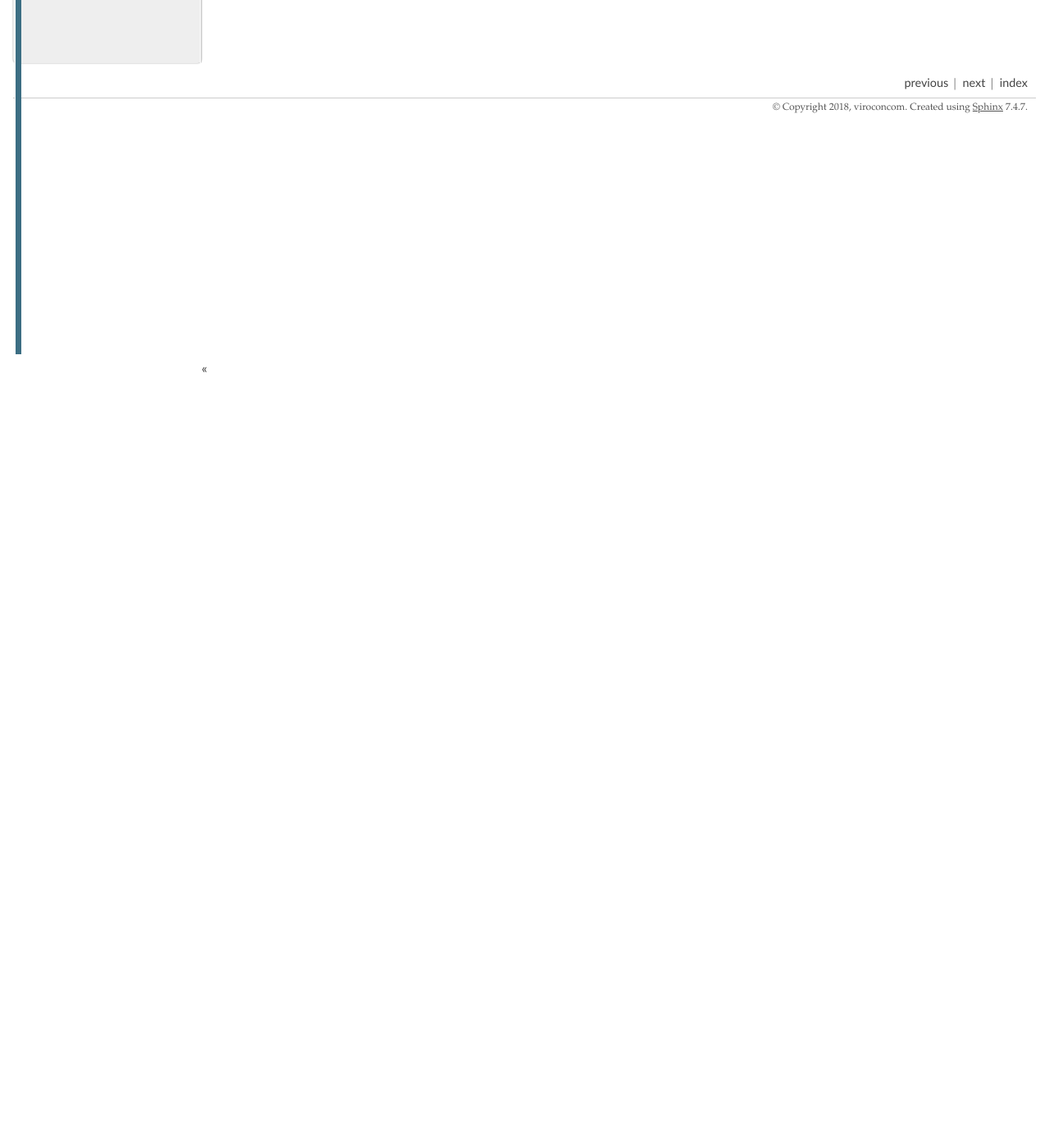
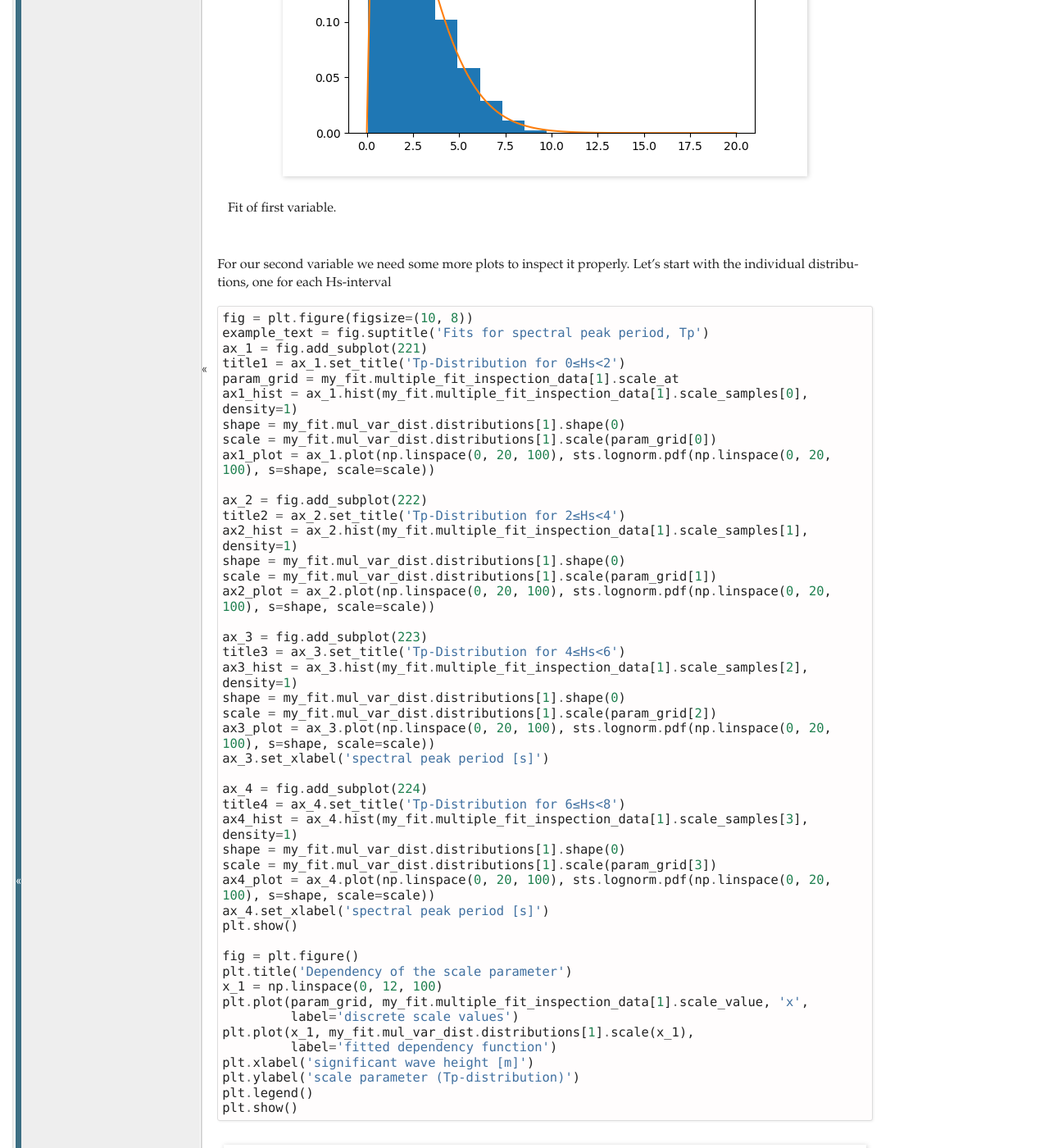
Before and after one commit to virocon-organization/virocon, a Sphinx documentation site: the page built from docs/fitting.rst, in a window 1280 px wide and 1400 px high, scrolled down 2896 px. Shown: the whole window at 82% size. Built offline with Sphinx 7.4.7, drawn with Linux system fonts in a browser that asks for light colours; before the commit the page ends 3328 px from its top, so only the background shows below that; some of the changed text lies outside the part shown.

Commit message:
Input rest of example of fitting, #24

```diff
--- a/docs/fitting.rst
+++ b/docs/fitting.rst
@@ -83,7 +82,6 @@
 Based on this description, we can perform the fit ::
 
     my_fit = Fit((sample_1, sample_2), (dist_description_0, dist_description_1), timeout=None)
-
 
 Let us plot the fit for the first variable ::
 
@@ -98,3 +96,104 @@
              label='fit')
     plt.legend()
     plt.show()
+
+
+.. figure:: fitting_fig2.png
+    :scale: 100 %
+    :alt: fit of first variable
+
+    Fit of first variable.
+
+For our second variable we need some more plots to inspect it properly.
+Let's start with the individual distributions, one for each Hs-interval ::
+
+    fig = plt.figure(figsize=(10, 8))
+    example_text = fig.suptitle('Fits for spectral peak period, Tp')
+    ax_1 = fig.add_subplot(221)
+    title1 = ax_1.set_title('Tp-Distribution for 0≤Hs<2')
+    param_grid = my_fit.multiple_fit_inspection_data[1].scale_at
+    ax1_hist = ax_1.hist(my_fit.multiple_fit_inspection_data[1].scale_samples[0], density=1)
+    shape = my_fit.mul_var_dist.distributions[1].shape(0)
+    scale = my_fit.mul_var_dist.distributions[1].scale(param_grid[0])
+    ax1_plot = ax_1.plot(np.linspace(0, 20, 100), sts.lognorm.pdf(np.linspace(0, 20, 100), s=shape, scale=scale))
+
+    ax_2 = fig.add_subplot(222)
+    title2 = ax_2.set_title('Tp-Distribution for 2≤Hs<4')
+    ax2_hist = ax_2.hist(my_fit.multiple_fit_inspection_data[1].scale_samples[1], density=1)
+    shape = my_fit.mul_var_dist.distributions[1].shape(0)
+    scale = my_fit.mul_var_dist.distributions[1].scale(param_grid[1])
+    ax2_plot = ax_2.plot(np.linspace(0, 20, 100), sts.lognorm.pdf(np.linspace(0, 20, 100), s=shape, scale=scale))
+
+    ax_3 = fig.add_subplot(223)
+    title3 = ax_3.set_title('Tp-Distribution for 4≤Hs<6')
+    ax3_hist = ax_3.hist(my_fit.multiple_fit_inspection_data[1].scale_samples[2], density=1)
+    shape = my_fit.mul_var_dist.distributions[1].shape(0)
+    scale = my_fit.mul_var_dist.distributions[1].scale(param_grid[2])
+    ax3_plot = ax_3.plot(np.linspace(0, 20, 100), sts.lognorm.pdf(np.linspace(0, 20, 100), s=shape, scale=scale))
+    ax_3.set_xlabel('spectral peak period [s]')
+
+    ax_4 = fig.add_subplot(224)
+    title4 = ax_4.set_title('Tp-Distribution for 6≤Hs<8')
+    ax4_hist = ax_4.hist(my_fit.multiple_fit_inspection_data[1].scale_samples[3], density=1)
+    shape = my_fit.mul_var_dist.distributions[1].shape(0)
+    scale = my_fit.mul_var_dist.distributions[1].scale(param_grid[3])
+    ax4_plot = ax_4.plot(np.linspace(0, 20, 100), sts.lognorm.pdf(np.linspace(0, 20, 100), s=shape, scale=scale))
+    ax_4.set_xlabel('spectral peak period [s]')
+    plt.show()
+
+    fig = plt.figure()
+    plt.title('Dependency of the scale parameter')
+    x_1 = np.linspace(0, 12, 100)
+    plt.plot(param_grid, my_fit.multiple_fit_inspection_data[1].scale_value, 'x',
+             label='discrete scale values')
+    plt.plot(x_1, my_fit.mul_var_dist.distributions[1].scale(x_1),
+             label='fitted dependency function')
+    plt.xlabel('significant wave height [m]')
+    plt.ylabel('scale parameter (Tp-distribution)')
+    plt.legend()
+    plt.show()
+
+
+.. figure:: fitting_fig3.png
+    :scale: 100 %
+    :alt: individual fits of second variable
+
+    Individual fits of second variable, Tp.
+
+Let us now inspect how well our depdency function fits to these four scale
+values we got from the individual distributions ::
+
+    iform_contour = IFormContour(my_fit.mul_var_dist, 25, 3, 100, timeout=None)
+    plt.scatter(sample_1, sample_2, label='sample')
+    plt.plot(iform_contour.coordinates[0][0], iform_contour.coordinates[0][1],
+                '-k', label='IFORM contour')
+    plt.xlabel('significant wave height [m]')
+    plt.ylabel('spectral peak period [s]')
+    plt.legend()
+    plt.show()
+
+
+.. figure:: fitting_fig4.png
+    :scale: 100 %
+    :alt: fit of the dependency function
+
+    Fit of the dependency function.
+
+Finally, let us use the multivariate distribution we fitted to the sample to
+compute an environmental contour ::
+
+    iform_contour = IFormContour(my_fit.mul_var_dist, 25, 3, 100, timeout=None)
+    plt.scatter(sample_1, sample_2, label='sample')
+    plt.plot(iform_contour.coordinates[0][0], iform_contour.coordinates[0][1],
+                '-k', label='IFORM contour')
+    plt.xlabel('significant wave height [m]')
+    plt.ylabel('spectral peak period [s]')
+    plt.legend()
+    plt.show()
+
+
+.. figure:: fitting_fig5.png
+    :scale: 100 %
+    :alt: environmental contour based on the fitted distribution
+
+    Environmental contour based on the fitted distribution.
```
Also changed, not shown: other parts of docs/fitting.rst (+1 -2 lines).
